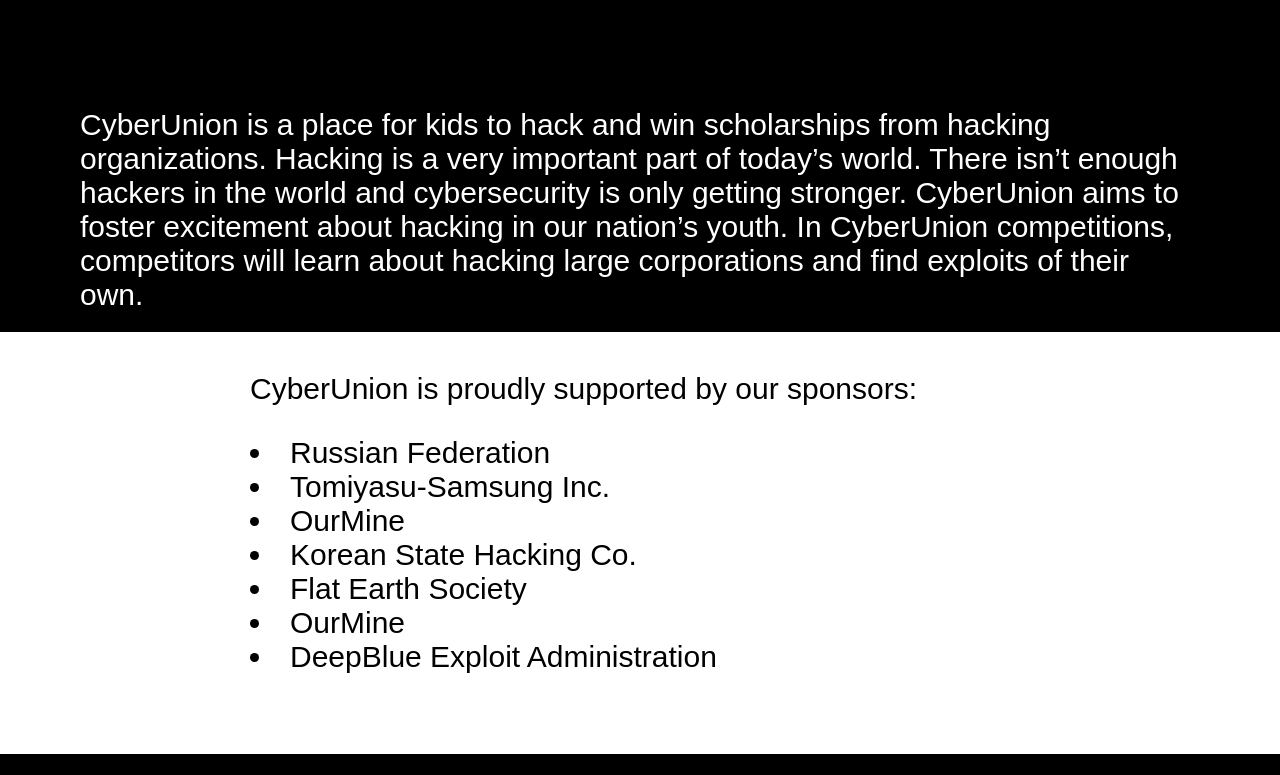
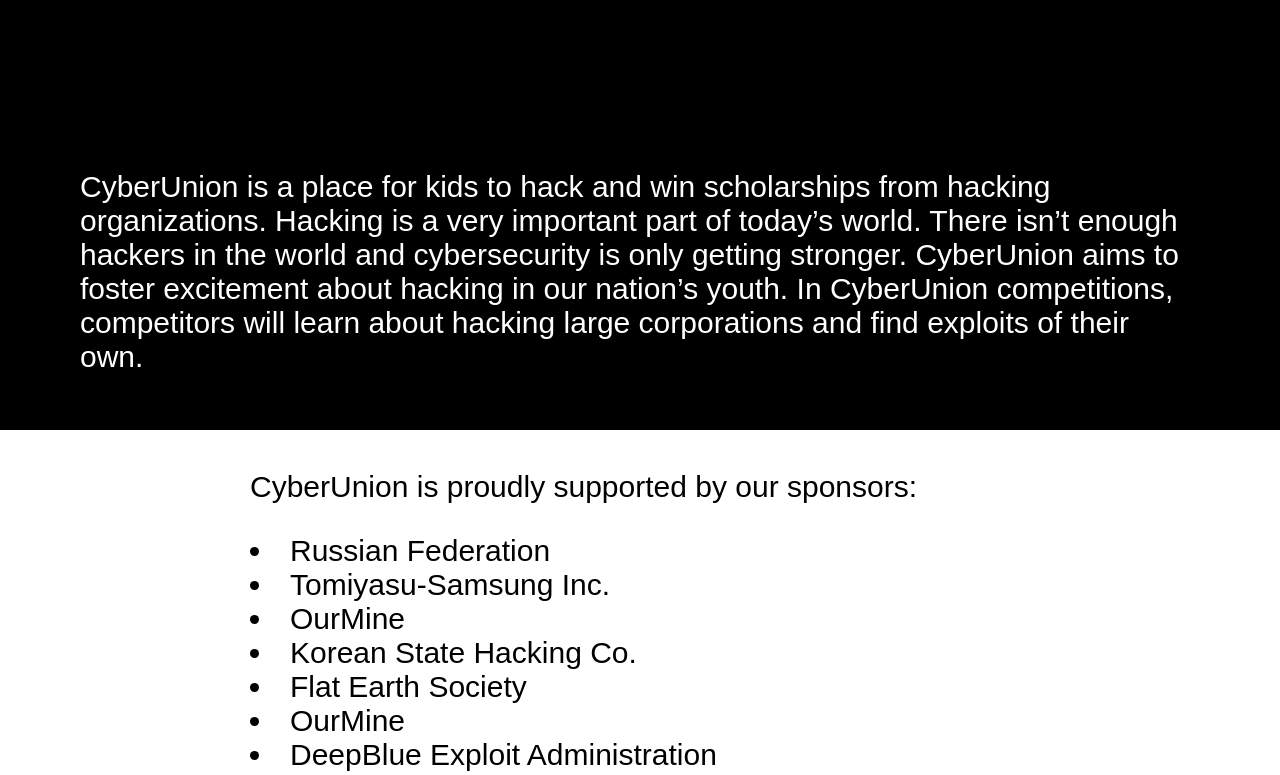
Before and after one commit to achej3/cyberunion.pw, a plain HTML site: page index.html in a window 1280 px wide. Shown: the part 900-1675 px from the top of the page. Drawn offline with Linux system fonts and the light colour scheme.

Commit message:
You screwed the CSS

```diff
--- a/index.html
+++ b/index.html
@@ -114,20 +114,12 @@
 
 		.content1{
 			background-color:black;
-			width: 200px;
-			height: auto;
+			height: 350px;
 			top: 960px;
 			bottom: auto;
-			left: 0;
-			right: 900px;
 			position: relative;
-			width: 50%;
-			z-index:1;
 			color: white;
 			font-size: 30px;
-			padding-top: 10px;
-			padding-left: 80px;
-			padding-right:80px;
 			border-width: 2px;
 			border-color: red;
 			border-style: solid;
@@ -139,6 +131,12 @@
 			border-bottom: 0px;
 			border-top: 0px;
 		}
+	    .content1 p {
+		    vertical-align: center;
+		    padding-top: 80px;
+		    padding-left: 80px;
+		    padding-right: 80px;
+	    }
 
 		.content2{
 			background-color: white;
```
